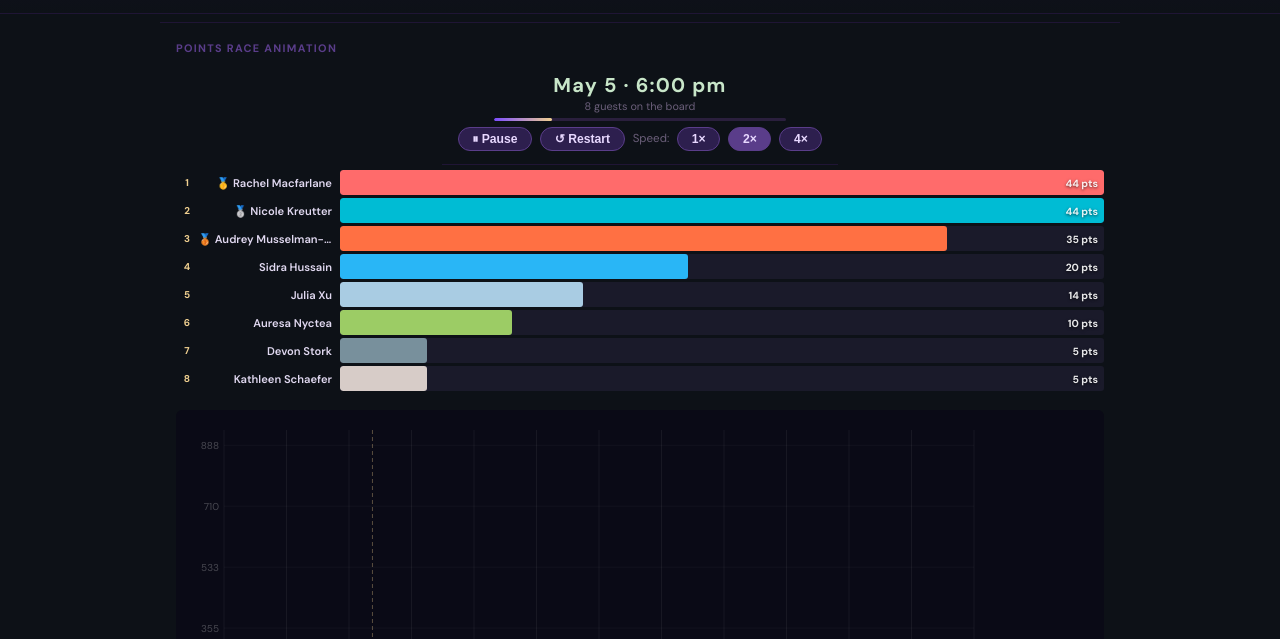
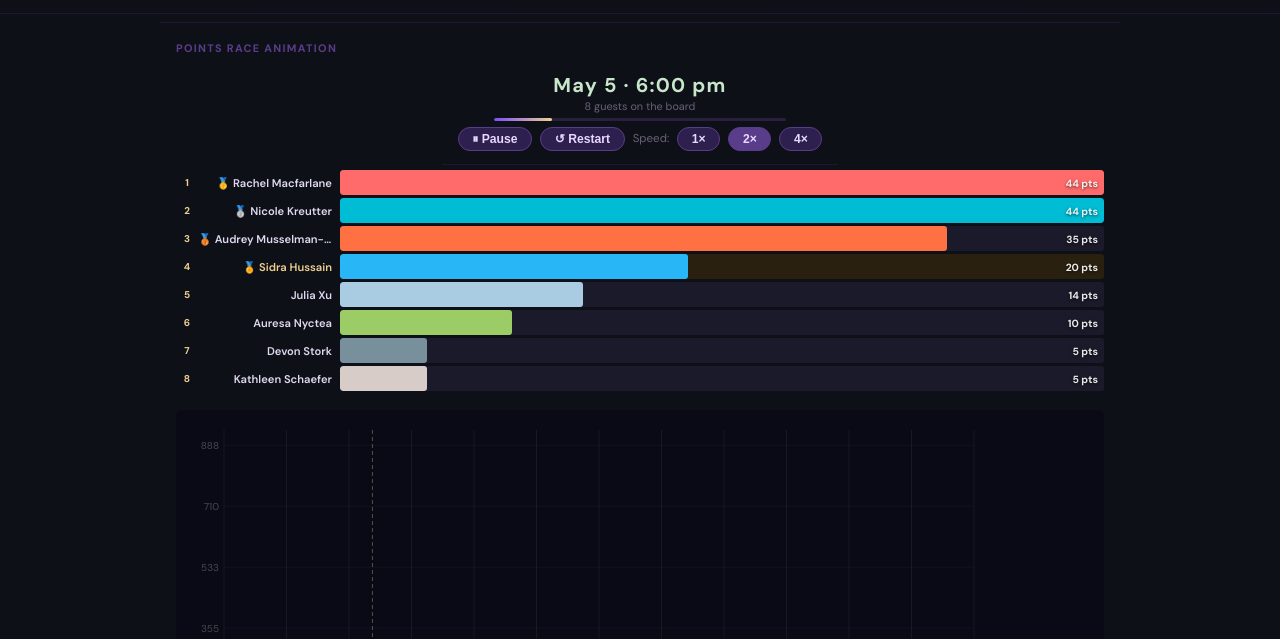
Before and after one commit to zinnia-xu/wedding-website, a website: page wedding-recap.html in a window 1280 px wide. Shown: the part 161-800 px from the top of the page. Drawn offline with nearby package versions, Linux system fonts and the light colour scheme.

Commit message:
Highlight 4th place as a winner in the race animation
Co-Authored-By: Claude Sonnet 4.6 <noreply@anthropic.com>

```diff
--- a/wedding-recap.html
+++ b/wedding-recap.html
@@ -177,6 +177,9 @@ canvas.chart { width: 100% !important; }
 .bar-row.visible {
   display: flex;
 }
+.bar-row.winner-4 .bar-label { color: #f0d090; }
+.bar-row.winner-4 .rank-badge { color: #f0d090; }
+.bar-row.winner-4 .bar-wrap { background: #2a2010; }
 .rank-badge { width: 22px; min-width: 22px; font-size: 0.62rem; font-weight: 800; text-align: center; color: #f0d090; }
 .bar-label {
   width: 142px; min-width: 142px; font-size: 0.7rem; font-weight: 600;
@@ -788,8 +791,9 @@ function renderBars(idx){
     if(i<data.length){
       const [name,pts]=data[i];
       rows[i].classList.add('visible');
+      i===3 ? rows[i].classList.add('winner-4') : rows[i].classList.remove('winner-4');
       document.getElementById(`rank-${i}`).textContent=i+1;
-      document.getElementById(`label-${i}`).textContent=i===0?'🥇 '+name:i===1?'🥈 '+name:i===2?'🥉 '+name:name;
+      document.getElementById(`label-${i}`).textContent=i===0?'🥇 '+name:i===1?'🥈 '+name:i===2?'🥉 '+name:i===3?'🏅 '+name:name;
       const bar=document.getElementById(`bar-${i}`);
       bar.style.width=(pts/maxPts*100).toFixed(1)+'%';
       bar.style.backgroundColor=nameColors[name]||'#7c4dff';
```
